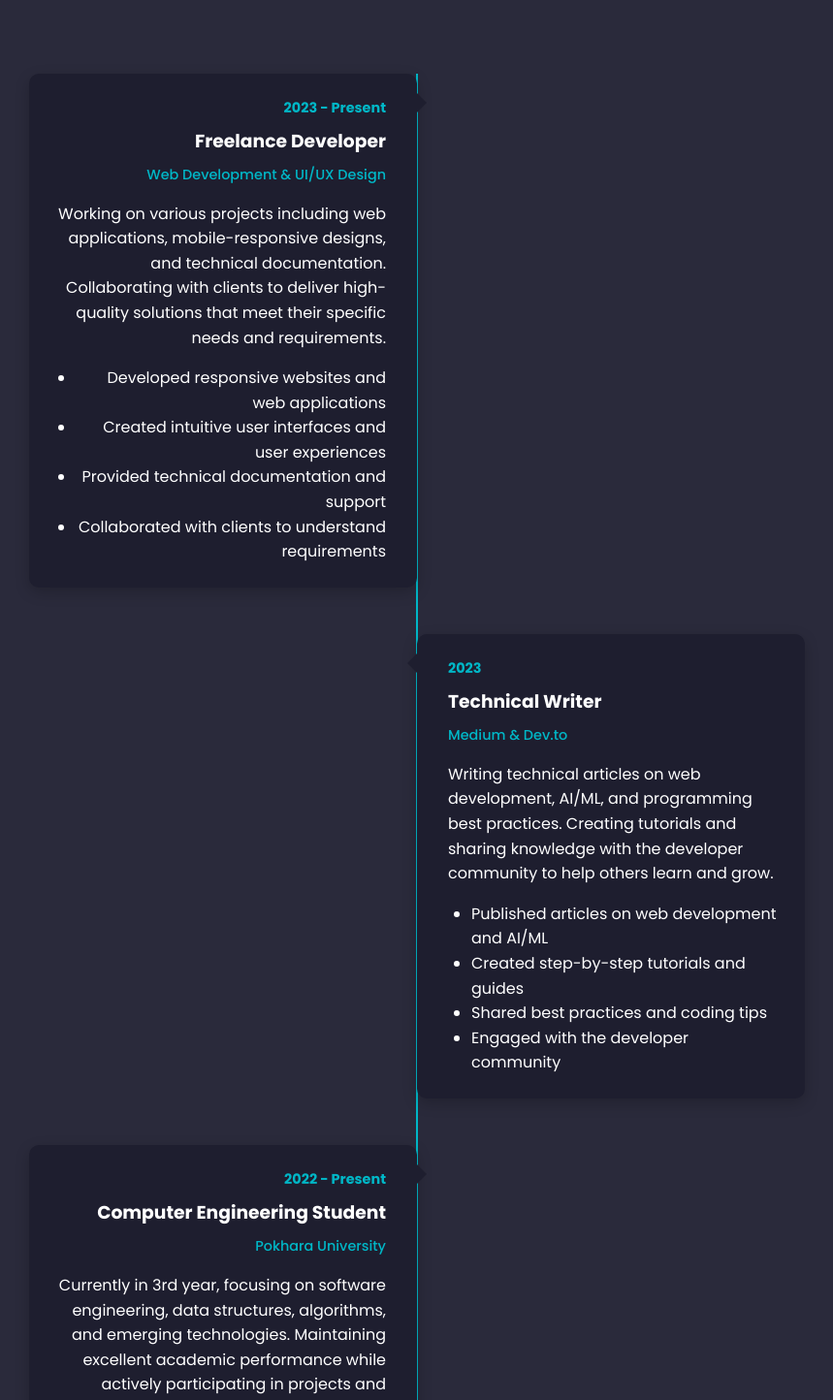
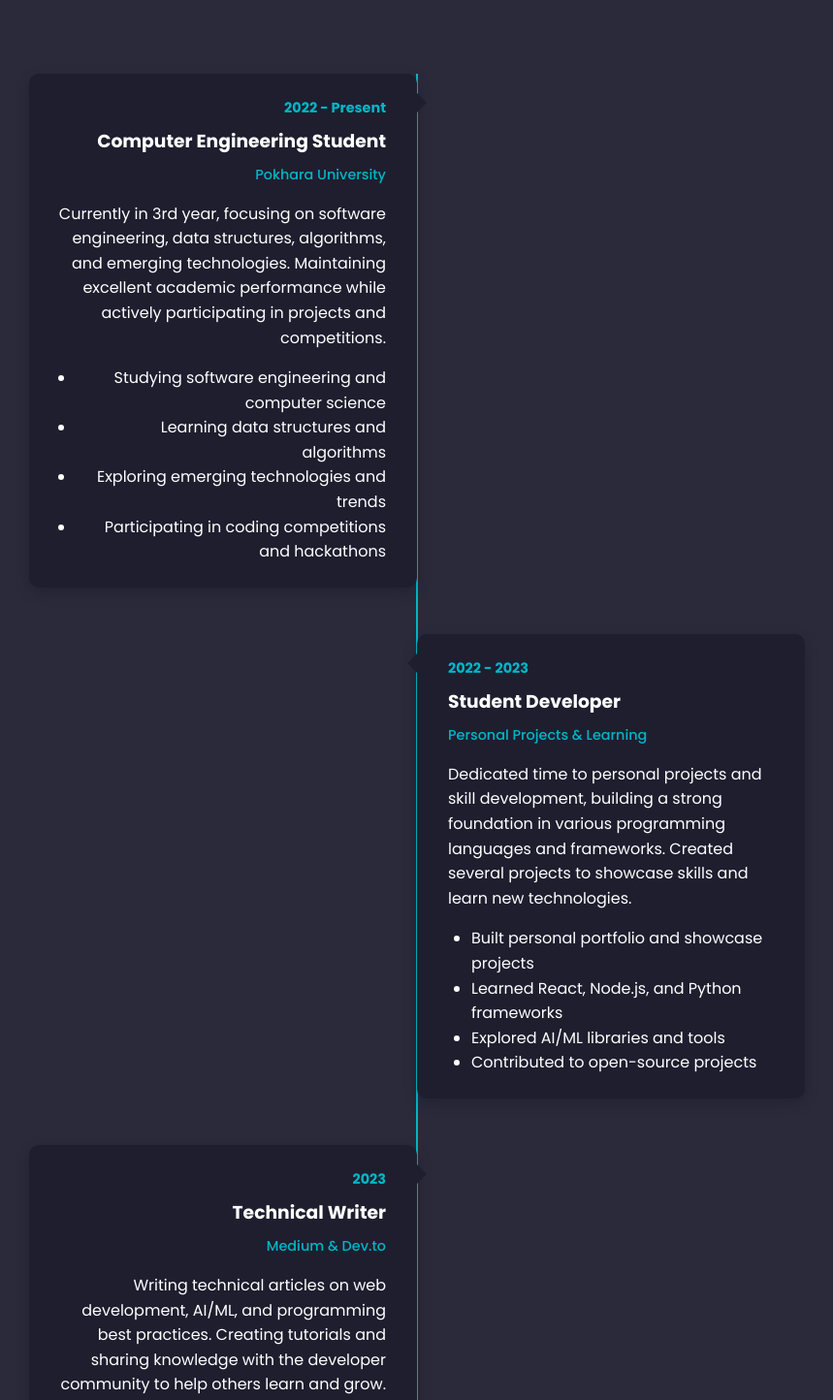
Before and after one commit to Nis6hal/Nischal-s-Portfolio, a plain HTML site: page experience.html in a window 1280 px wide. Shown: the part 320-1764 px from the top of the page at 97% size, without its empty margins (210-1069 px from the left). Drawn offline with Linux system fonts and the light colour scheme.

Commit message:
Update experience.html

```diff
--- a/experience.html
+++ b/experience.html
@@ -67,37 +67,7 @@
   <section class="experience section">
     <div class="container">
       <div class="timeline">
-        <div class="timeline-item">
-          <div class="timeline-content">
-            <div class="timeline-date">2023 - Present</div>
-            <h3>Freelance Developer</h3>
-            <h4>Web Development & UI/UX Design</h4>
-            <p>Working on various projects including web applications, mobile-responsive designs, and technical documentation. Collaborating with clients to deliver high-quality solutions that meet their specific needs and requirements.</p>
-            <ul style="margin-top: 1rem; padding-left: 1.5rem;">
-              <li>Developed responsive websites and web applications</li>
-              <li>Created intuitive user interfaces and user experiences</li>
-              <li>Provided technical documentation and support</li>
-              <li>Collaborated with clients to understand requirements</li>
-            </ul>
-          </div>
-        </div>
-
-        <div class="timeline-item">
-          <div class="timeline-content">
-            <div class="timeline-date">2023</div>
-            <h3>Technical Writer</h3>
-            <h4>Medium & Dev.to</h4>
-            <p>Writing technical articles on web development, AI/ML, and programming best practices. Creating tutorials and sharing knowledge with the developer community to help others learn and grow.</p>
-            <ul style="margin-top: 1rem; padding-left: 1.5rem;">
-              <li>Published articles on web development and AI/ML</li>
-              <li>Created step-by-step tutorials and guides</li>
-              <li>Shared best practices and coding tips</li>
-              <li>Engaged with the developer community</li>
-            </ul>
-          </div>
-        </div>
-
-        <div class="timeline-item">
+         <div class="timeline-item">
           <div class="timeline-content">
             <div class="timeline-date">2022 - Present</div>
             <h3>Computer Engineering Student</h3>
@@ -111,8 +81,7 @@
             </ul>
           </div>
         </div>
-
-        <div class="timeline-item">
+         <div class="timeline-item">
           <div class="timeline-content">
             <div class="timeline-date">2022 - 2023</div>
             <h3>Student Developer</h3>
@@ -123,6 +92,20 @@
               <li>Learned React, Node.js, and Python frameworks</li>
               <li>Explored AI/ML libraries and tools</li>
               <li>Contributed to open-source projects</li>
+            </ul>
+          </div>
+        </div>
+         <div class="timeline-item">
+          <div class="timeline-content">
+            <div class="timeline-date">2023</div>
+            <h3>Technical Writer</h3>
+            <h4>Medium & Dev.to</h4>
+            <p>Writing technical articles on web development, AI/ML, and programming best practices. Creating tutorials and sharing knowledge with the developer community to help others learn and grow.</p>
+            <ul style="margin-top: 1rem; padding-left: 1.5rem;">
+              <li>Published articles on web development and AI/ML</li>
+              <li>Created step-by-step tutorials and guides</li>
+              <li>Shared best practices and coding tips</li>
+              <li>Engaged with the developer community</li>
             </ul>
           </div>
         </div>
```
